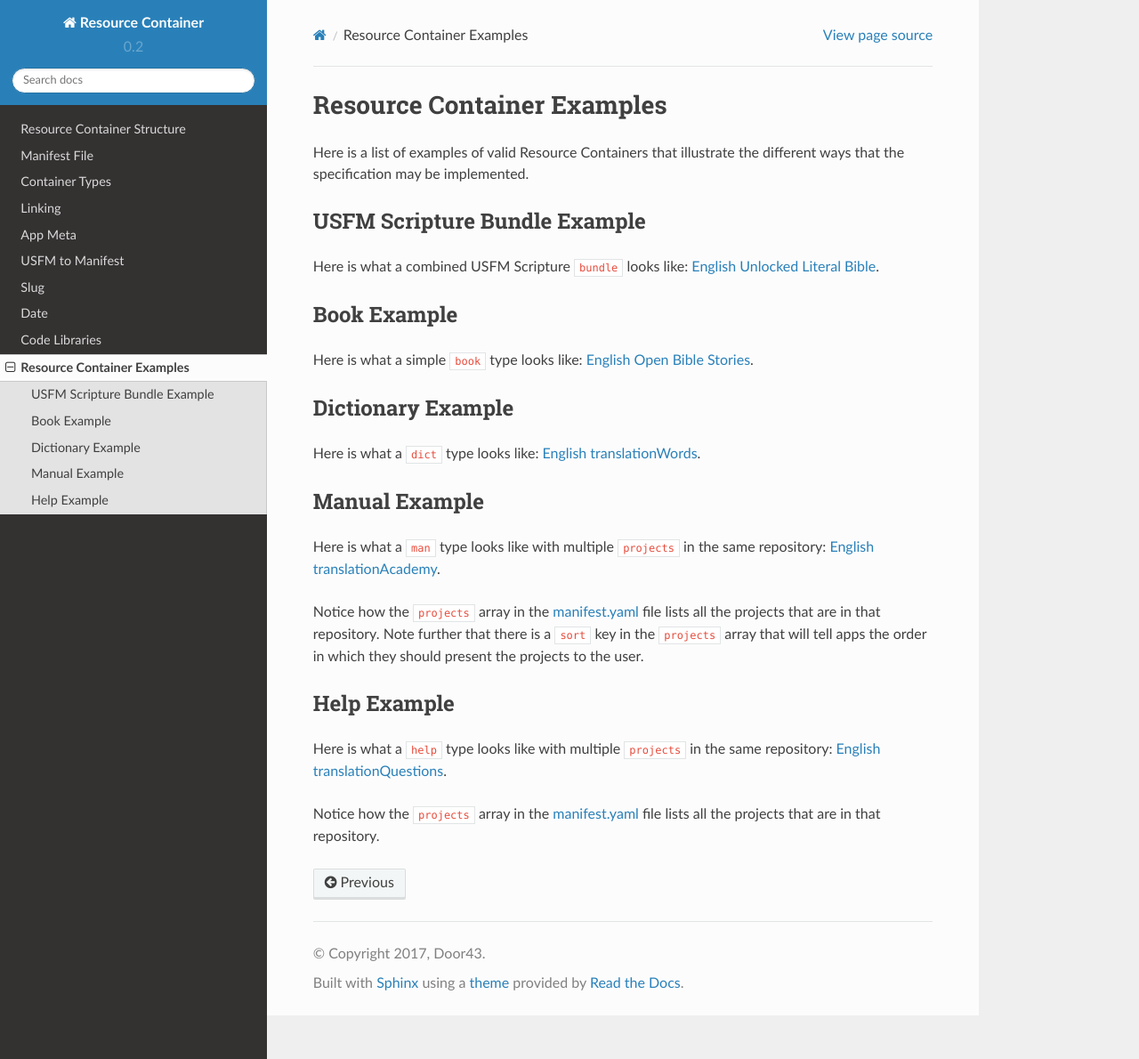
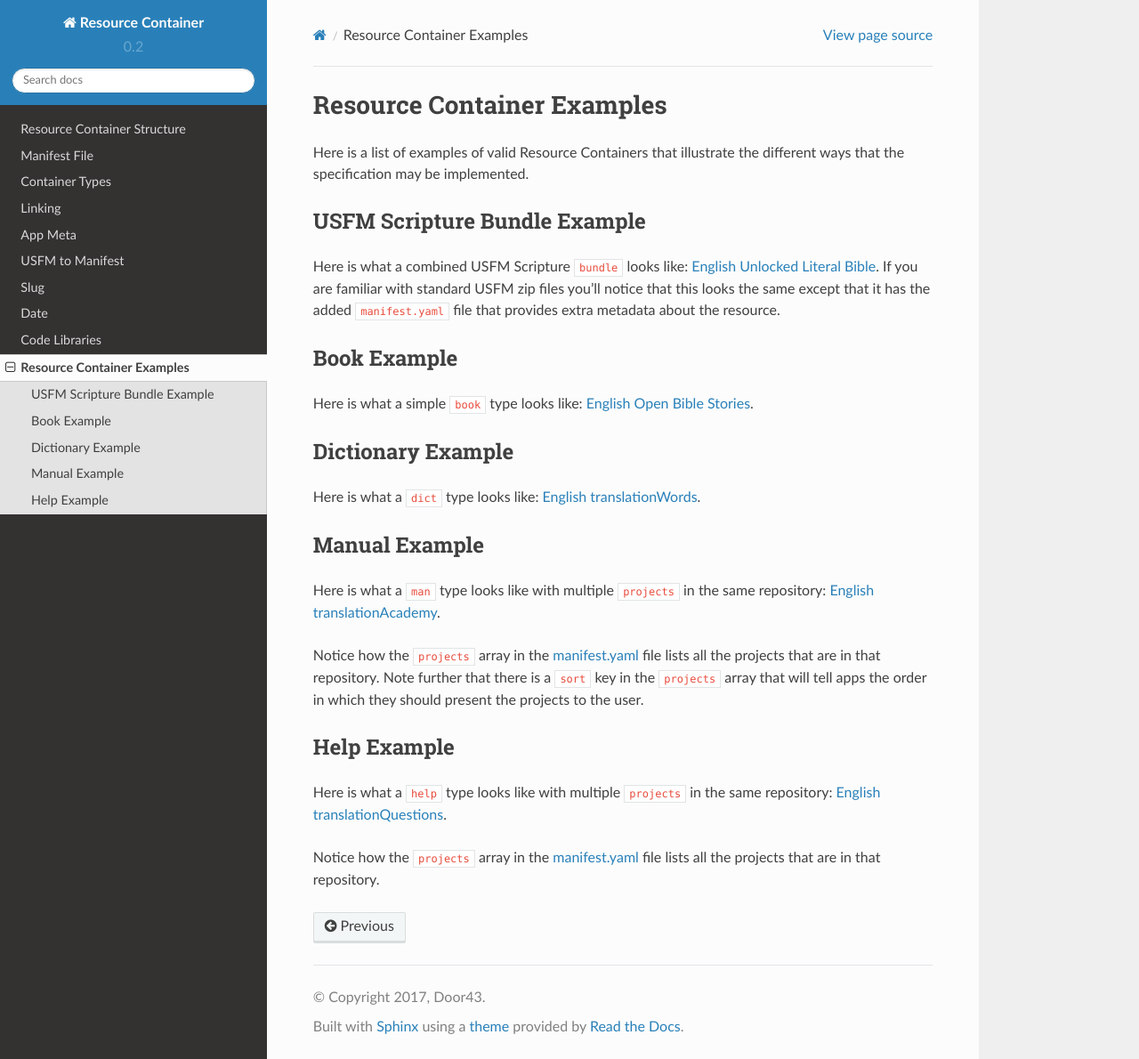
Before and after one commit to unfoldingWord-dev/Resource-Container, a Sphinx documentation site: the page built from docs/examples.rst, in a window 1280 px wide and 1190 px high. Shown: the whole window at 89% size. Built offline with Sphinx 7.4.7 and the Read the Docs theme 2.0.0, drawn with Linux system fonts in a browser that asks for light colours.

Commit message:
Added note about similarity to USFM zip files

```diff
--- a/docs/examples.rst
+++ b/docs/examples.rst
@@ -8,7 +8,7 @@ Here is a list of examples of valid Resource Containers that illustrate the diff
 USFM Scripture Bundle Example
 ------------------------------
 
-Here is what a combined USFM Scripture ``bundle`` looks like: `English Unlocked Literal Bible <https://git.door43.org/Door43-Catalog/en-ulb>`_.
+Here is what a combined USFM Scripture ``bundle`` looks like: `English Unlocked Literal Bible <https://git.door43.org/Door43-Catalog/en-ulb>`_.  If you are familiar with standard USFM zip files you'll notice that this looks the same except that it has the added ``manifest.yaml`` file that provides extra metadata about the resource.
 
 Book Example
 ------------
```
